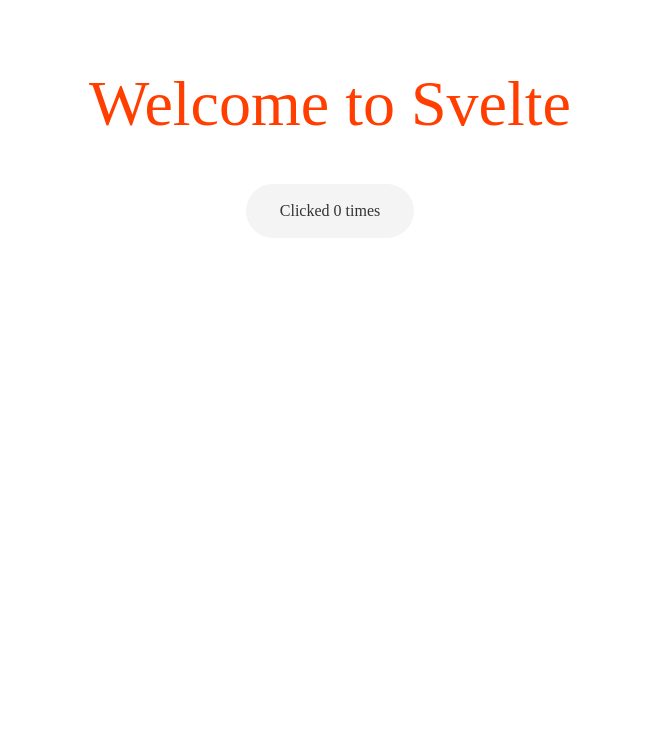
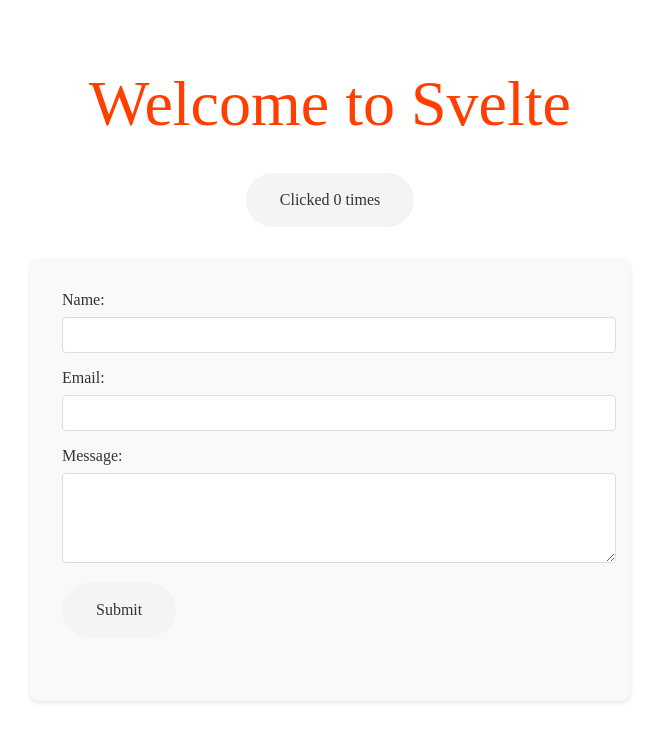
Before and after one commit to lerda8/svelte_app, a Svelte app: page / in a window 1280 px wide. Shown: the top 742 px of the page, without its empty margins (310-969 px from the left). Built offline with nearby package versions, Linux system fonts and the light colour scheme.

Commit message:
Update App.svelte

```diff
--- a/src/App.svelte
+++ b/src/App.svelte
@@ -1,16 +1,61 @@
 <script>
   let count = 0;
+  let formData = {
+    name: '',
+    email: '',
+    message: ''
+  };
 
   function increment() {
     count += 1;
+  }
+
+  function handleSubmit(event) {
+    event.preventDefault();
+    console.log('Form submitted:', formData);
   }
 </script>
 
 <main>
   <h1>Welcome to Svelte</h1>
+
   <button on:click={increment}>
     Clicked {count} {count === 1 ? 'time' : 'times'}
   </button>
+
+  <form on:submit={handleSubmit}>
+    <div class="form-group">
+      <label for="name">Name:</label>
+      <input
+        type="text"
+        id="name"
+        bind:value={formData.name}
+        required
+      />
+    </div>
+
+    <div class="form-group">
+      <label for="email">Email:</label>
+      <input
+        type="email"
+        id="email"
+        bind:value={formData.email}
+        required
+      />
+    </div>
+
+    <div class="form-group">
+      <label for="message">Message:</label>
+      <textarea
+        id="message"
+        bind:value={formData.message}
+        rows="4"
+        required
+      ></textarea>
+    </div>
+
+    <button type="submit">Submit</button>
+  </form>
 </main>
 
 <style>
@@ -18,12 +63,14 @@
     text-align: center;
     padding: 1em;
     margin: 0 auto;
+    max-width: 600px;
   }
 
   h1 {
     color: #ff3e00;
     font-size: 4em;
     font-weight: 100;
+    margin-bottom: 0.5em;
   }
 
   button {
@@ -36,9 +83,47 @@
     border: 2px solid rgba(0, 0, 0, 0);
     cursor: pointer;
     transition: all 0.2s;
+    margin: 0 0 2em 0;
   }
 
   button:hover {
     border-color: #ff3e00;
   }
+
+  form {
+    text-align: left;
+    background: #f9f9f9;
+    padding: 2em;
+    border-radius: 8px;
+    box-shadow: 0 2px 4px rgba(0,0,0,0.1);
+  }
+
+  .form-group {
+    margin-bottom: 1em;
+  }
+
+  label {
+    display: block;
+    margin-bottom: 0.5em;
+    color: #333;
+  }
+
+  input, textarea {
+    width: 100%;
+    padding: 0.5em;
+    border: 1px solid #ddd;
+    border-radius: 4px;
+    font-size: inherit;
+    font-family: inherit;
+  }
+
+  input:focus, textarea:focus {
+    outline: none;
+    border-color: #ff3e00;
+    box-shadow: 0 0 0 2px rgba(255,62,0,0.1);
+  }
+
+  textarea {
+    resize: vertical;
+  }
 </style>
```
